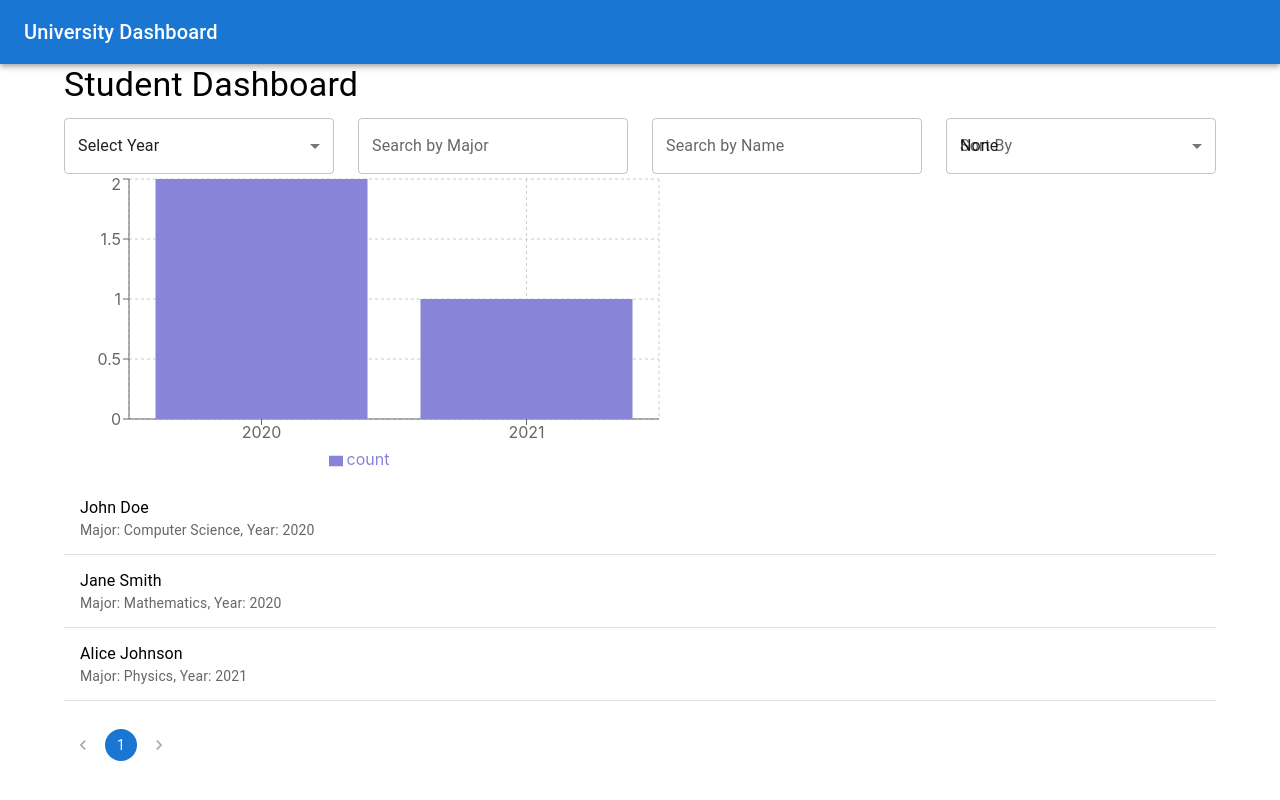
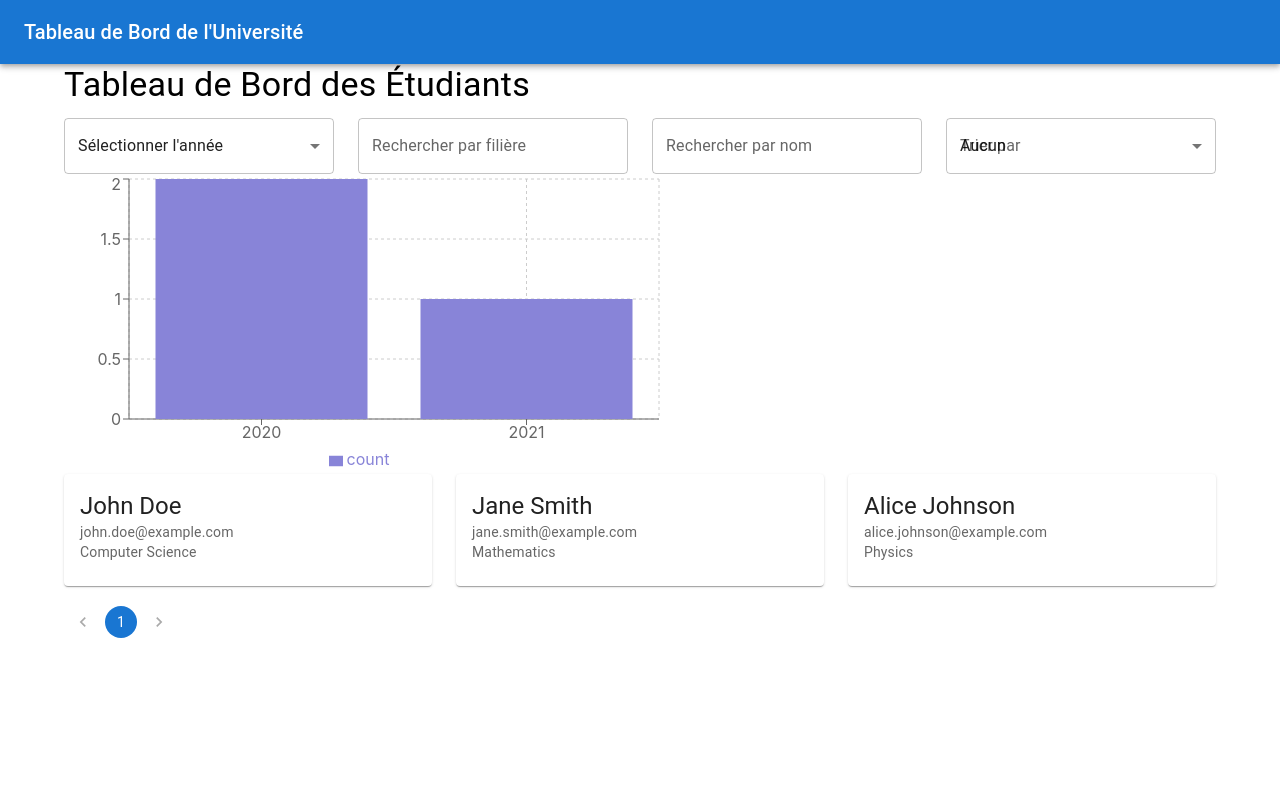
Before and after one commit to MrKenyB/university-dashboard, a React (Create React App) app: page /dashboard in a window 1280 px wide. Built offline with nearby package versions, Linux system fonts and the light colour scheme.

Commit message:
Mise à jour du Dashboard avec la fonctionnalité de détails des étudiants

```diff
--- a/package.json
+++ b/package.json
@@ -17,7 +17,6 @@
     "recharts": "^2.12.7",
     "web-vitals": "^2.1.4"
   },
-
   "scripts": {
     "start": "react-scripts start",
     "build": "react-scripts build",
@@ -48,5 +47,4 @@
     "@testing-library/jest-dom": "^6.4.5",
     "@testing-library/react": "^15.0.7"
   }
-
 }
--- a/src/components/Dashboard.js
+++ b/src/components/Dashboard.js
@@ -53,18 +53,18 @@ const Dashboard = () => {
         setLoading(false);
       })
       .catch(error => {
-        setError('There was an error fetching the student data!');
+        setError('Une erreur s\'est produite lors de la récupération des données des étudiants !');
         setLoading(false);
       });
   }, [year, major, name, sort, page]);
 
   return (
     <Container>
-      <Typography variant="h4" gutterBottom>Student Dashboard</Typography>
+      <Typography variant="h4" gutterBottom>Tableau de Bord des Étudiants</Typography> {/* Changement de "Student Dashboard" à "Tableau de Bord des Étudiants" */}
       <Grid container spacing={3} alignItems="center">
         <Grid item xs={12} sm={3}>
           <Select value={year} onChange={e => setYear(e.target.value)} displayEmpty fullWidth>
-            <MenuItem value="" disabled>Select Year</MenuItem>
+            <MenuItem value="" disabled>Sélectionner l'année</MenuItem> {/* Changement de "Select Year" à "Sélectionner l'année" */}
             <MenuItem value={2020}>2020</MenuItem>
             <MenuItem value={2021}>2021</MenuItem>
             <MenuItem value={2022}>2022</MenuItem>
@@ -72,7 +72,7 @@ const Dashboard = () => {
         </Grid>
         <Grid item xs={12} sm={3}>
           <TextField
-            label="Search by Major"
+            label="Rechercher par filière"
             variant="outlined"
             value={major}
             onChange={e => setMajor(e.target.value)}
@@ -81,7 +81,7 @@ const Dashboard = () => {
         </Grid>
         <Grid item xs={12} sm={3}>
           <TextField
-            label="Search by Name"
+            label="Rechercher par nom"
             variant="outlined"
             value={name}
             onChange={e => setName(e.target.value)}
@@ -90,12 +90,12 @@ const Dashboard = () => {
         </Grid>
         <Grid item xs={12} sm={3}>
           <FormControl fullWidth>
-            <InputLabel>Sort By</InputLabel>
+            <InputLabel>Trier par</InputLabel> {/* Changement de "Sort By" à "Trier par" */}
             <Select value={sort} onChange={e => setSort(e.target.value)} displayEmpty fullWidth>
-              <MenuItem value="">None</MenuItem>
-              <MenuItem value="name">Name</MenuItem>
-              <MenuItem value="major">Major</MenuItem>
-              <MenuItem value="year">Year</MenuItem>
+              <MenuItem value="">Aucun</MenuItem> {/* Changement de "None" à "Aucun" */}
+              <MenuItem value="name">Nom</MenuItem>
+              <MenuItem value="major">Filière</MenuItem> {/* Changement de "Major" à "Filière" */}
+              <MenuItem value="year">Année</MenuItem> {/* Changement de "Year" à "Année" */}
             </Select>
           </FormControl>
         </Grid>
--- a/src/components/Navbar.js
+++ b/src/components/Navbar.js
@@ -7,7 +7,7 @@ const Navbar = () => {
     <AppBar position="static">
       <Toolbar>
         <Typography variant="h6">
-          University Dashboard
+          Tableau de Bord de l'Université
         </Typography>
       </Toolbar>
     </AppBar>
--- a/src/components/StudentList.js
+++ b/src/components/StudentList.js
@@ -1,23 +1,18 @@
 // src/components/StudentList.js
 import React from 'react';
-import { List, ListItem, ListItemText, Divider } from '@mui/material';
+import { Grid } from '@mui/material';
+import StudentCard from './StudentCard';
 
-const StudentList = React.memo(({ students }) => {
+const StudentList = ({ students }) => {
   return (
-    <List>
+    <Grid container spacing={3}>
       {students.map(student => (
-        <React.Fragment key={student.id}>
-          <ListItem>
-            <ListItemText
-              primary={student.name}
-              secondary={`Major: ${student.major}, Year: ${student.year}`}
-            />
-          </ListItem>
-          <Divider />
-        </React.Fragment>
+        <Grid item key={student.id} xs={12} sm={6} md={4}>
+          <StudentCard student={student} />
+        </Grid>
       ))}
-    </List>
+    </Grid>
   );
-});
+};
 
 export default StudentList;
--- a/src/pages/Home.js
+++ b/src/pages/Home.js
@@ -6,10 +6,10 @@ import { Container, Typography, Button } from '@mui/material';
 const Home = () => {
   return (
     <Container>
-      <Typography variant="h2" gutterBottom>Welcome to the University Dashboard</Typography>
+      <Typography variant="h2" gutterBottom>Bienvenue sur le Tableau de Bord de l'Université DGC</Typography>
       <Button variant="contained" color="primary">
         <Link to="/dashboard" style={{ color: 'white', textDecoration: 'none' }}>
-          Go to Dashboard
+          Aller au Tableau de Bord
         </Link>
       </Button>
     </Container>
```
Also changed, not shown: src/App.js (line endings or trailing spaces), src/components/Statistics.js (line endings or trailing spaces), src/components/StudentCard.js (line endings or trailing spaces), src/components/StudentDetailsForm.js (added), src/logo.svg, 1 other file (tests, documents, lock files or other folders).
